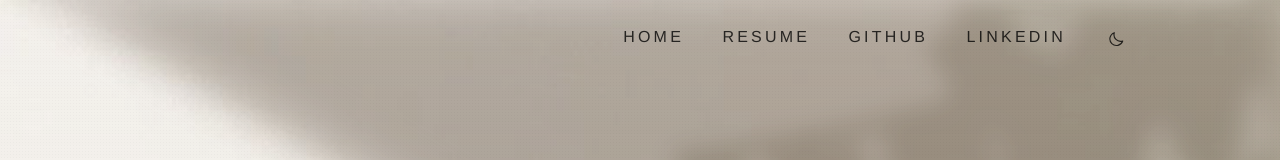
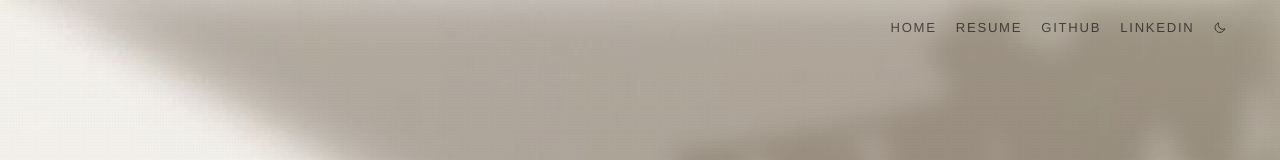
Before and after one commit to Yerazikk/Yerazik.com, a plain HTML site: page index.html in a window 1280 px wide. Shown: the top 160 px of the page. Drawn offline with Linux system fonts and the light colour scheme; a web font is replaced by a local one.

Commit message:
Better Nav Bar

```diff
--- a/styles.css
+++ b/styles.css
@@ -643,25 +643,25 @@ body{
 
 .nav{
   position:absolute;
-  top:0; left:0; right:0;
+  top:0; right:0;
   z-index:5;
   display:flex;
   justify-content:flex-end;
-  gap:clamp(1.5rem,3vw,2.75rem);
-  padding:clamp(1.5rem,3.5vh,2.25rem) var(--pad) 0;
+  gap:clamp(.75rem,1.5vw,1.5rem);
+  padding:clamp(1rem,2.5vh,1.5rem) clamp(2rem,5vw,3.5rem) 0;
 }
 .nav a{
   font:inherit;
   color:var(--ink);
   text-decoration:none;
-  font-size:1rem;
-  letter-spacing:.2em;
+  font-size:.82rem;
+  letter-spacing:.13em;
   text-transform:uppercase;
-  opacity:.78;
-  padding-block:.5em;
-  padding-inline:.5em;
-  margin-block:-.5em;
-  margin-inline:-.5em;
+  opacity:.6;
+  padding-block:.4em;
+  padding-inline:.4em;
+  margin-block:-.4em;
+  margin-inline:-.4em;
   transition:opacity .3s var(--ease), filter .2s ease, color .28s linear;
 }
 @media (hover:hover){
@@ -684,7 +684,7 @@ body{
   position:relative;
   display:grid;
   place-items:center;
-  width:2.25rem; height:2.25rem;
+  width:1.6rem; height:1.6rem;
   margin-block:-.5em;
   margin-inline:-.4rem -.55rem;
   border:0;
@@ -702,7 +702,7 @@ body{
 
 .theme-switch svg{
   grid-area:1 / 1;
-  width:1.15rem; height:1.15rem;
+  width:.85rem; height:.85rem;
   fill:none;
   stroke:currentColor;
   stroke-width:1.5;
```
